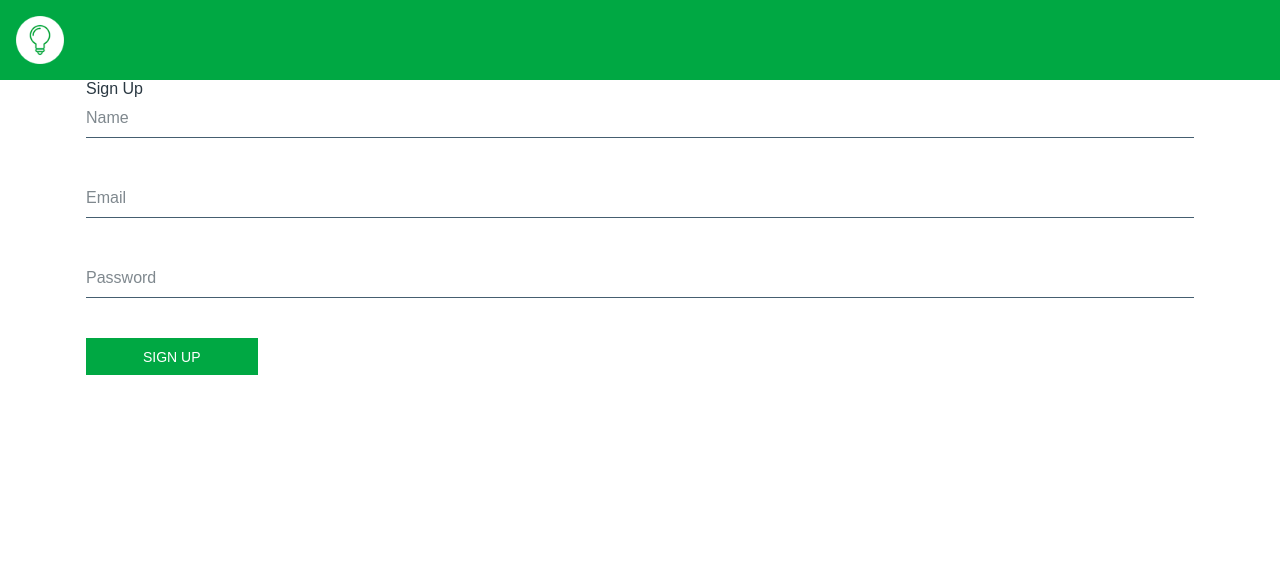
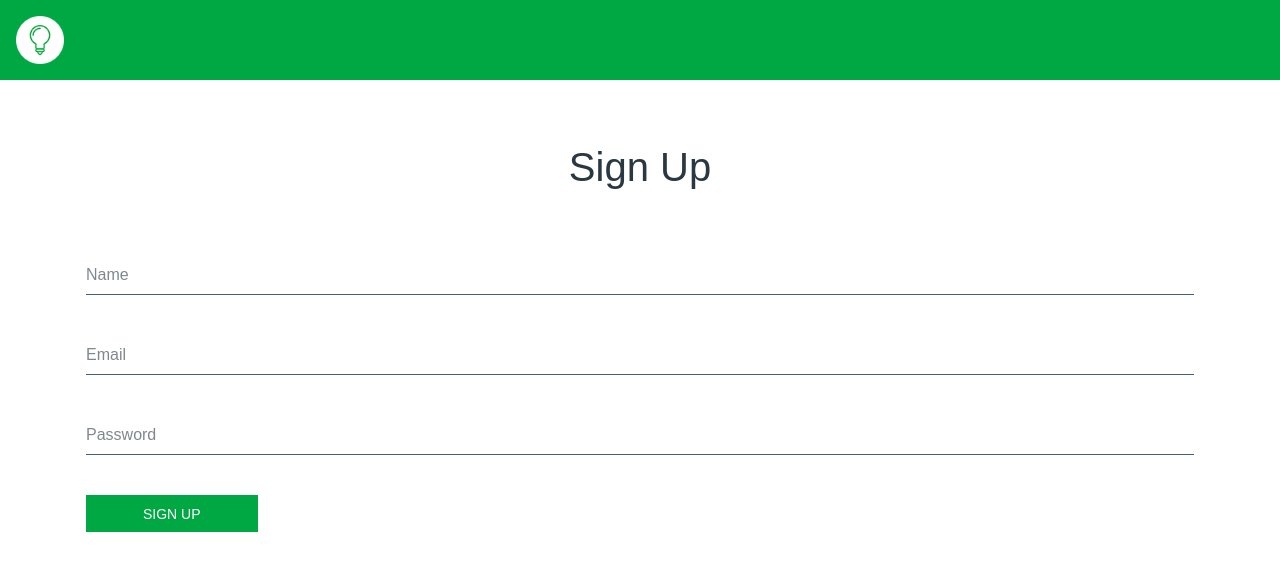
Before and after one commit to sharjeel3/my-idea-pool, a React (Create React App) app: page /signup in a window 1280 px wide. Shown: the top 570 px of the page. Built offline with nearby package versions, Linux system fonts and the light colour scheme.

Commit message:
Add page titles

```diff
--- a/src/components/Login/index.js
+++ b/src/components/Login/index.js
@@ -9,6 +9,7 @@ import { ErrorMessage } from '../../ui-library/ErrorMessage';
 import { getLoginErrorMessage, getLoginSuccess } from '../../redux/selectors/auth';
 import { withRouter } from 'react-router-dom';
 import { IDEAS } from '../../app/constants/routes';
+import { Title } from '../../ui-library/Title';
 
 export const Login = withRouter(({ history }) => {
   const dispatch = useDispatch();
@@ -30,7 +31,7 @@ export const Login = withRouter(({ history }) => {
 
   return (
     <Container>
-      <h2>Login</h2>
+      <Title title="Login" />
       <Form onSubmit={handleFormSubmit}>
         <TextInput
           id="login-email"
--- a/src/components/NotFound/index.js
+++ b/src/components/NotFound/index.js
@@ -1,3 +1,6 @@
+import React from 'react';
+import { Title } from '../../ui-library/Title';
+
 export const NotFound = () => {
-  return 'Not Found...';
+  return <Title title="Not Found..." />;
 };
--- a/src/components/SignUp/index.js
+++ b/src/components/SignUp/index.js
@@ -9,6 +9,7 @@ import { ErrorMessage } from '../../ui-library/ErrorMessage';
 import { getSignupErrorMessage, getSignupSuccess } from '../../redux/selectors/signup';
 import { withRouter } from 'react-router-dom';
 import { IDEAS } from '../../app/constants/routes';
+import { Title } from '../../ui-library/Title';
 
 export const SignUp = withRouter(({ history }) => {
   const dispatch = useDispatch();
@@ -47,7 +48,7 @@ export const SignUp = withRouter(({ history }) => {
 
   return (
     <Container>
-      <h2>Sign Up</h2>
+      <Title title="Sign Up" />
       <Form onSubmit={handleFormSubmit}>
         <TextInput id="signup-name" required value={name} onChange={setName} placeholder="Name" />
         <TextInput
--- /dev/null
+++ b/src/ui-library/Title/index.js
@@ -0,0 +1,25 @@
+import React from 'react';
+import PropTypes from 'prop-types';
+import styled from 'styled-components';
+
+const Root = styled('div')`
+  margin: 4em 0;
+  text-align: center;
+`;
+
+const Text = styled('h2')`
+  font-size: 2.5em;
+  line-height: 1.175;
+`;
+
+export const Title = ({ title }) => {
+  return (
+    <Root>
+      <Text>{title}</Text>
+    </Root>
+  );
+};
+
+Title.propTypes = {
+  title: PropTypes.string.isRequired
+};
```
